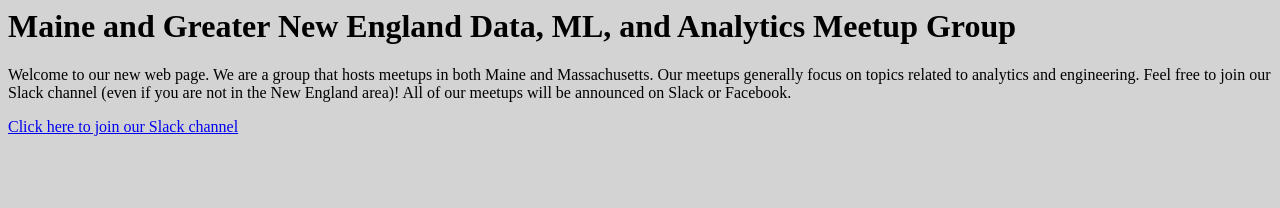
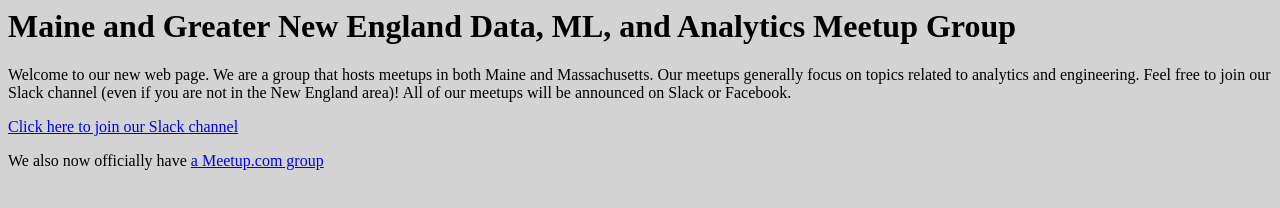
Before and after one commit to isaacmg/ne_data, a plain HTML site: page index.html in a window 1280 px wide. Drawn offline with Linux system fonts and the light colour scheme.

Commit message:
Index committing
Added information

```diff
--- a/index.html
+++ b/index.html
@@ -11,5 +11,6 @@
 <p> Welcome to our new web page. We are a group that hosts meetups in both Maine and Massachusetts. Our meetups generally focus on topics
   related to analytics and engineering. Feel free to join our Slack channel (even if you are not in the New England area)! All of our meetups will be announced on Slack or Facebook.  </>
 </p> <p> <a href="http://datane.herokuapp.com">Click here to join our Slack channel</a> </p>
+We also now officially have <a href="https://www.meetup.com/Northern-New-England-Data-and-Analytics-Meetup/"> a Meetup.com group </a>
 
 </body>
```
